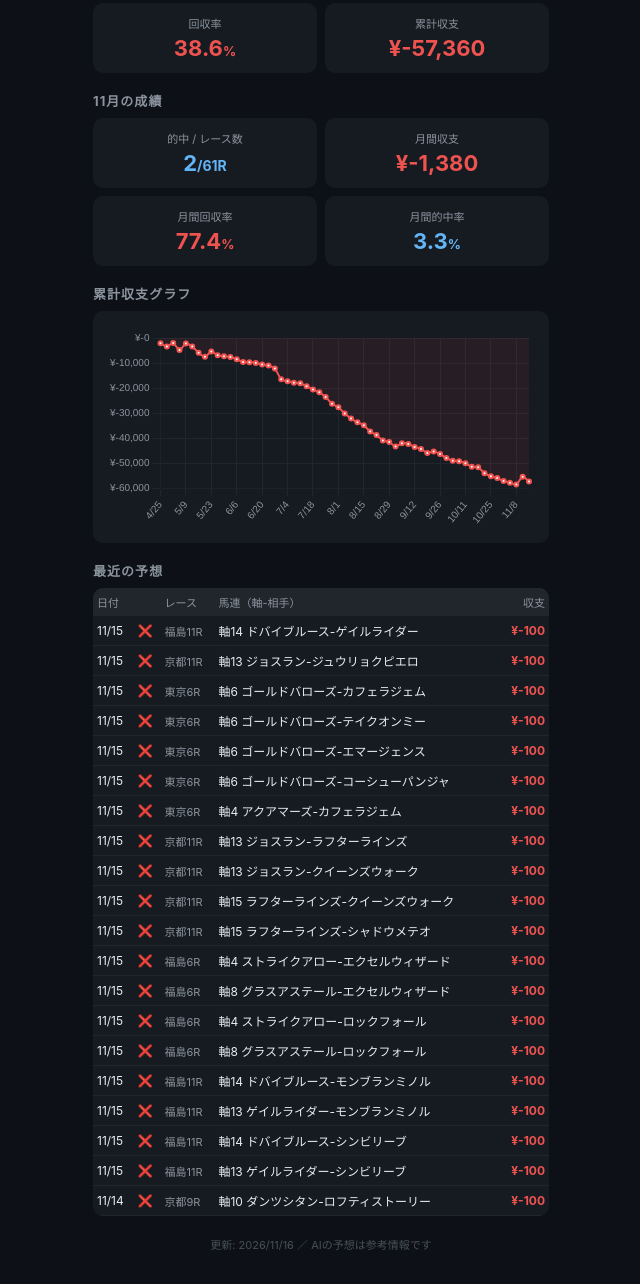
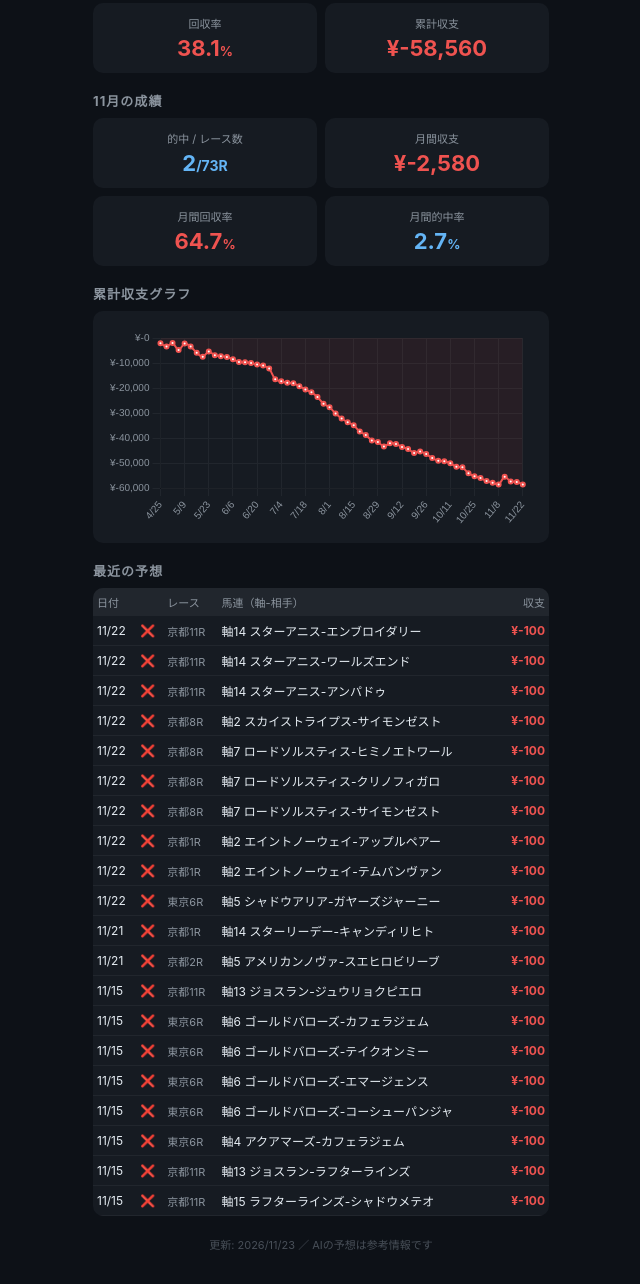
Before and after one commit to gaassy33-ai/Keiba_ai_predection, a plain HTML site: page docs/stats.html in a window 1280 px wide. Shown: the part 178-1462 px from the top of the page, without its empty margins (319-959 px from the left). Drawn offline with nearby package versions, Linux system fonts and the light colour scheme.

Commit message:
chore: 週末成績集計 [skip ci]

```diff
--- a/docs/stats.html
+++ b/docs/stats.html
@@ -91,19 +91,19 @@ td.amount { text-align: right; font-weight: bold; }
 <div class="kpi-grid">
   <div class="kpi">
     <div class="kpi-label">総購入点数</div>
-    <div class="kpi-value neutral">934<span style="font-size:13px">R</span></div>
+    <div class="kpi-value neutral">946<span style="font-size:13px">R</span></div>
   </div>
   <div class="kpi">
     <div class="kpi-label">的中率</div>
-    <div class="kpi-value neutral">2.5<span style="font-size:13px">%</span></div>
+    <div class="kpi-value neutral">2.4<span style="font-size:13px">%</span></div>
   </div>
   <div class="kpi">
     <div class="kpi-label">回収率</div>
-    <div class="kpi-value neg">38.6<span style="font-size:13px">%</span></div>
+    <div class="kpi-value neg">38.1<span style="font-size:13px">%</span></div>
   </div>
   <div class="kpi">
     <div class="kpi-label">累計収支</div>
-    <div class="kpi-value neg">¥-57,360</div>
+    <div class="kpi-value neg">¥-58,560</div>
   </div>
 </div>
 
@@ -111,19 +111,19 @@ td.amount { text-align: right; font-weight: bold; }
 <div class="kpi-grid">
   <div class="kpi">
     <div class="kpi-label">的中 / レース数</div>
-    <div class="kpi-value neutral">2<span style="font-size:14px">/61R</span></div>
+    <div class="kpi-value neutral">2<span style="font-size:14px">/73R</span></div>
   </div>
   <div class="kpi">
     <div class="kpi-label">月間収支</div>
-    <div class="kpi-value neg">¥-1,380</div>
+    <div class="kpi-value neg">¥-2,580</div>
   </div>
   <div class="kpi">
     <div class="kpi-label">月間回収率</div>
-    <div class="kpi-value neg">77.4<span style="font-size:13px">%</span></div>
+    <div class="kpi-value neg">64.7<span style="font-size:13px">%</span></div>
   </div>
   <div class="kpi">
     <div class="kpi-label">月間的中率</div>
-    <div class="kpi-value neutral">3.3<span style="font-size:13px">%</span></div>
+    <div class="kpi-value neutral">2.7<span style="font-size:13px">%</span></div>
   </div>
 </div>
 
@@ -149,10 +149,87 @@ td.amount { text-align: right; font-weight: bold; }
     <tbody>
 
             <tr>
-              <td>11/15</td>
+              <td>11/22</td>
               <td>❌</td>
-              <td class="race-name">福島11R</td>
-              <td>軸14 ドバイブルース-ゲイルライダー</td>
+              <td class="race-name">京都11R</td>
+              <td>軸14 スターアニス-エンブロイダリー</td>
+              <td class="amount"><span class="neg">¥-100</span></td>
+            </tr>
+            <tr>
+              <td>11/22</td>
+              <td>❌</td>
+              <td class="race-name">京都11R</td>
+              <td>軸14 スターアニス-ワールズエンド</td>
+              <td class="amount"><span class="neg">¥-100</span></td>
+            </tr>
+            <tr>
+              <td>11/22</td>
+              <td>❌</td>
+              <td class="race-name">京都11R</td>
+              <td>軸14 スターアニス-アンパドゥ</td>
+              <td class="amount"><span class="neg">¥-100</span></td>
+            </tr>
+            <tr>
+              <td>11/22</td>
+              <td>❌</td>
+              <td class="race-name">京都8R</td>
+              <td>軸2 スカイストライプス-サイモンゼスト</td>
+              <td class="amount"><span class="neg">¥-100</span></td>
+            </tr>
+            <tr>
+              <td>11/22</td>
+              <td>❌</td>
+              <td class="race-name">京都8R</td>
+              <td>軸7 ロードソルスティス-ヒミノエトワール</td>
+              <td class="amount"><span class="neg">¥-100</span></td>
+            </tr>
+            <tr>
+              <td>11/22</td>
+              <td>❌</td>
+              <td class="race-name">京都8R</td>
+              <td>軸7 ロードソルスティス-クリノフィガロ</td>
+              <td class="amount"><span class="neg">¥-100</span></td>
+            </tr>
+            <tr>
+              <td>11/22</td>
+              <td>❌</td>
+              <td class="race-name">京都8R</td>
+              <td>軸7 ロードソルスティス-サイモンゼスト</td>
+              <td class="amount"><span class="neg">¥-100</span></td>
+            </tr>
+            <tr>
+              <td>11/22</td>
+              <td>❌</td>
+              <td class="race-name">京都1R</td>
+              <td>軸2 エイントノーウェイ-アップルペアー</td>
+              <td class="amount"><span class="neg">¥-100</span></td>
+            </tr>
+            <tr>
+              <td>11/22</td>
+              <td>❌</td>
+              <td class="race-name">京都1R</td>
+              <td>軸2 エイントノーウェイ-テムバンヴァン</td>
+              <td class="amount"><span class="neg">¥-100</span></td>
+            </tr>
+            <tr>
+              <td>11/22</td>
+              <td>❌</td>
+              <td class="race-name">東京6R</td>
+              <td>軸5 シャドウアリア-ガヤーズジャーニー</td>
+              <td class="amount"><span class="neg">¥-100</span></td>
+            </tr>
+            <tr>
+              <td>11/21</td>
+              <td>❌</td>
+              <td class="race-name">京都1R</td>
+              <td>軸14 スターリーデー-キャンディリヒト</td>
+              <td class="amount"><span class="neg">¥-100</span></td>
+            </tr>
+            <tr>
+              <td>11/21</td>
+              <td>❌</td>
+              <td class="race-name">京都2R</td>
+              <td>軸5 アメリカンノヴァ-スエヒロビリーブ</td>
               <td class="amount"><span class="neg">¥-100</span></td>
             </tr>
             <tr>
@@ -208,95 +285,18 @@ td.amount { text-align: right; font-weight: bold; }
               <td>11/15</td>
               <td>❌</td>
               <td class="race-name">京都11R</td>
-              <td>軸13 ジョスラン-クイーンズウォーク</td>
-              <td class="amount"><span class="neg">¥-100</span></td>
-            </tr>
-            <tr>
-              <td>11/15</td>
-              <td>❌</td>
-              <td class="race-name">京都11R</td>
-              <td>軸15 ラフターラインズ-クイーンズウォーク</td>
-              <td class="amount"><span class="neg">¥-100</span></td>
-            </tr>
-            <tr>
-              <td>11/15</td>
-              <td>❌</td>
-              <td class="race-name">京都11R</td>
               <td>軸15 ラフターラインズ-シャドウメテオ</td>
-              <td class="amount"><span class="neg">¥-100</span></td>
-            </tr>
-            <tr>
-              <td>11/15</td>
-              <td>❌</td>
-              <td class="race-name">福島6R</td>
-              <td>軸4 ストライクアロー-エクセルウィザード</td>
-              <td class="amount"><span class="neg">¥-100</span></td>
-            </tr>
-            <tr>
-              <td>11/15</td>
-              <td>❌</td>
-              <td class="race-name">福島6R</td>
-              <td>軸8 グラスアステール-エクセルウィザード</td>
-              <td class="amount"><span class="neg">¥-100</span></td>
-            </tr>
-            <tr>
-              <td>11/15</td>
-              <td>❌</td>
-              <td class="race-name">福島6R</td>
-              <td>軸4 ストライクアロー-ロックフォール</td>
-              <td class="amount"><span class="neg">¥-100</span></td>
-            </tr>
-            <tr>
-              <td>11/15</td>
-              <td>❌</td>
-              <td class="race-name">福島6R</td>
-              <td>軸8 グラスアステール-ロックフォール</td>
-              <td class="amount"><span class="neg">¥-100</span></td>
-            </tr>
-            <tr>
-              <td>11/15</td>
-              <td>❌</td>
-              <td class="race-name">福島11R</td>
-              <td>軸14 ドバイブルース-モンブランミノル</td>
-              <td class="amount"><span class="neg">¥-100</span></td>
-            </tr>
-            <tr>
-              <td>11/15</td>
-              <td>❌</td>
-              <td class="race-name">福島11R</td>
-              <td>軸13 ゲイルライダー-モンブランミノル</td>
-              <td class="amount"><span class="neg">¥-100</span></td>
-            </tr>
-            <tr>
-              <td>11/15</td>
-              <td>❌</td>
-              <td class="race-name">福島11R</td>
-              <td>軸14 ドバイブルース-シンビリーブ</td>
-              <td class="amount"><span class="neg">¥-100</span></td>
-            </tr>
-            <tr>
-              <td>11/15</td>
-              <td>❌</td>
-              <td class="race-name">福島11R</td>
-              <td>軸13 ゲイルライダー-シンビリーブ</td>
-              <td class="amount"><span class="neg">¥-100</span></td>
-            </tr>
-            <tr>
-              <td>11/14</td>
-              <td>❌</td>
-              <td class="race-name">京都9R</td>
-              <td>軸10 ダンツシタン-ロフティストーリー</td>
               <td class="amount"><span class="neg">¥-100</span></td>
             </tr>
     </tbody>
   </table>
 </div>
 
-<p class="footer">更新: 2026/11/16 ／ AIの予想は参考情報です</p>
+<p class="footer">更新: 2026/11/23 ／ AIの予想は参考情報です</p>
 
 <script>
-const labels = ['4/25', '4/26', '5/2', '5/3', '5/9', '5/10', '5/16', '5/17', '5/23', '5/24', '5/30', '5/31', '6/6', '6/7', '6/13', '6/14', '6/20', '6/21', '6/27', '6/28', '7/4', '7/5', '7/11', '7/12', '7/18', '7/19', '7/25', '7/26', '8/1', '8/2', '8/8', '8/9', '8/15', '8/16', '8/22', '8/23', '8/29', '8/30', '9/5', '9/6', '9/12', '9/13', '9/19', '9/20', '9/26', '9/27', '10/3', '10/10', '10/11', '10/17', '10/18', '10/24', '10/25', '10/31', '11/1', '11/7', '11/8', '11/14', '11/15'];
-const data   = [-2100, -3400, -2030, -4830, -2230, -3430, -5930, -7530, -5440, -6940, -7260, -7630, -8530, -9630, -9730, -10010, -10610, -11010, -12220, -16520, -17320, -17920, -18120, -19310, -20600, -21700, -23600, -26300, -27700, -30200, -32200, -33700, -34900, -37400, -38800, -40930, -41570, -43370, -42050, -42350, -43550, -44350, -45950, -45390, -46390, -47990, -49090, -49270, -50070, -51430, -51680, -54080, -55280, -55980, -57180, -57880, -58580, -55460, -57360];
+const labels = ['4/25', '4/26', '5/2', '5/3', '5/9', '5/10', '5/16', '5/17', '5/23', '5/24', '5/30', '5/31', '6/6', '6/7', '6/13', '6/14', '6/20', '6/21', '6/27', '6/28', '7/4', '7/5', '7/11', '7/12', '7/18', '7/19', '7/25', '7/26', '8/1', '8/2', '8/8', '8/9', '8/15', '8/16', '8/22', '8/23', '8/29', '8/30', '9/5', '9/6', '9/12', '9/13', '9/19', '9/20', '9/26', '9/27', '10/3', '10/10', '10/11', '10/17', '10/18', '10/24', '10/25', '10/31', '11/1', '11/7', '11/8', '11/14', '11/15', '11/21', '11/22'];
+const data   = [-2100, -3400, -2030, -4830, -2230, -3430, -5930, -7530, -5440, -6940, -7260, -7630, -8530, -9630, -9730, -10010, -10610, -11010, -12220, -16520, -17320, -17920, -18120, -19310, -20600, -21700, -23600, -26300, -27700, -30200, -32200, -33700, -34900, -37400, -38800, -40930, -41570, -43370, -42050, -42350, -43550, -44350, -45950, -45390, -46390, -47990, -49090, -49270, -50070, -51430, -51680, -54080, -55280, -55980, -57180, -57880, -58580, -55460, -57360, -57560, -58560];
 const ctx    = document.getElementById('pnlChart').getContext('2d');
 new Chart(ctx, {
   type: 'line',
```
Also changed, not shown: data/logs/results_cache.json (+48 -0 lines).
